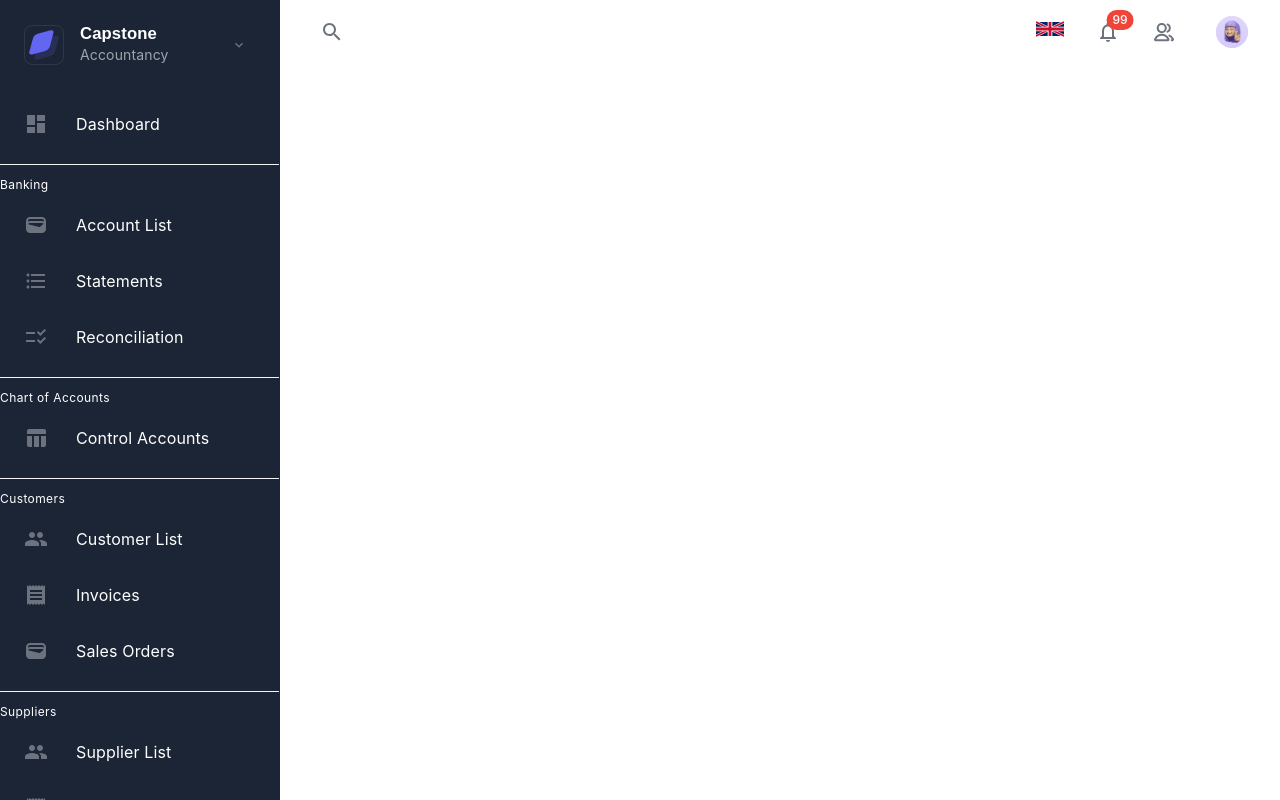
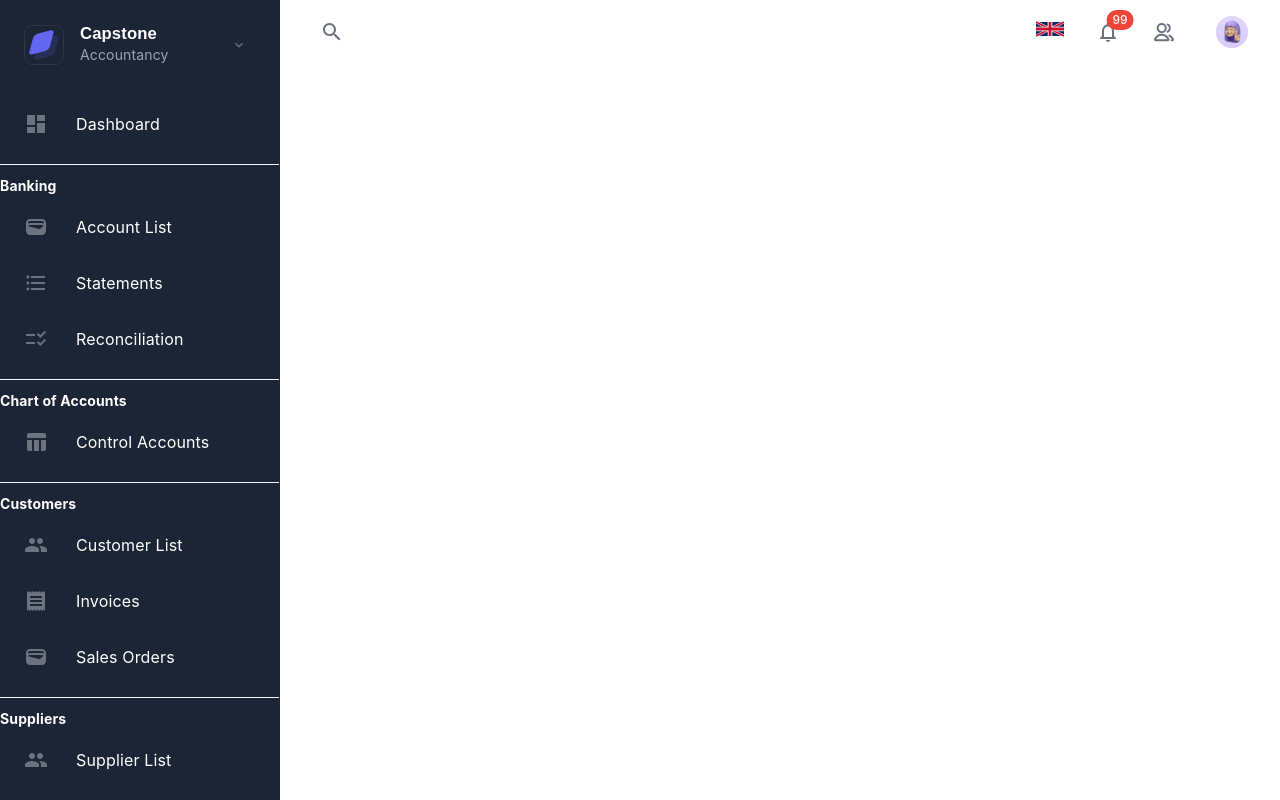
Before and after one commit to calnet/cs50w, a React (Vite) app in the folder frontend/: page / in a window 1280 px wide. Built offline with nearby package versions, Linux system fonts and the light colour scheme.

Commit message:
reorganise import statements

```diff
--- a/frontend/src/layout/MainLayout/Sidebar/MenuList/index.tsx
+++ b/frontend/src/layout/MainLayout/Sidebar/MenuList/index.tsx
@@ -1,7 +1,7 @@
 // material-ui
-import { Typography } from '@mui/material';
 
 // project imports
+import { Typography } from '@mui/material';
 import menuItems from '../../../../menu-items';
 import NavGroup from '../NavGroup';
 
--- a/frontend/src/layout/MainLayout/Sidebar/NavGroup/index.tsx
+++ b/frontend/src/layout/MainLayout/Sidebar/NavGroup/index.tsx
@@ -1,15 +1,14 @@
 // material-ui
-
 import { Divider, List, Typography, useTheme } from '@mui/material';
 
-import { MenuItem } from '../../../../menu-items';
-import NavItem from '../NavItem';
-
+// prop types
 type NavGroupProps = {
     item: MenuItem;
 };
 
 // project imports
+import { MenuItem } from '../../../../menu-items';
+import NavItem from '../NavItem';
 
 // ==============================|| SIDEBAR MENU LIST ||============================== //
 
@@ -37,10 +36,10 @@ const NavGroup = ({ item }: NavGroupProps) => {
             <List
                 subheader={
                     item.title && (
-                        <Typography variant="caption" sx={{ ...theme.typography.caption }} display="block" gutterBottom>
+                        <Typography sx={{ ...theme.typography.menuGroup }} display="block" gutterBottom>
                             {item.title}
                             {item.caption && (
-                                <Typography variant="caption" sx={{ ...theme.typography.caption }} display="block" gutterBottom>
+                                <Typography variant="caption" sx={{ ...theme.typography.menuCaption }} display="block" gutterBottom>
                                     {item.caption}
                                 </Typography>
                             )}
```
